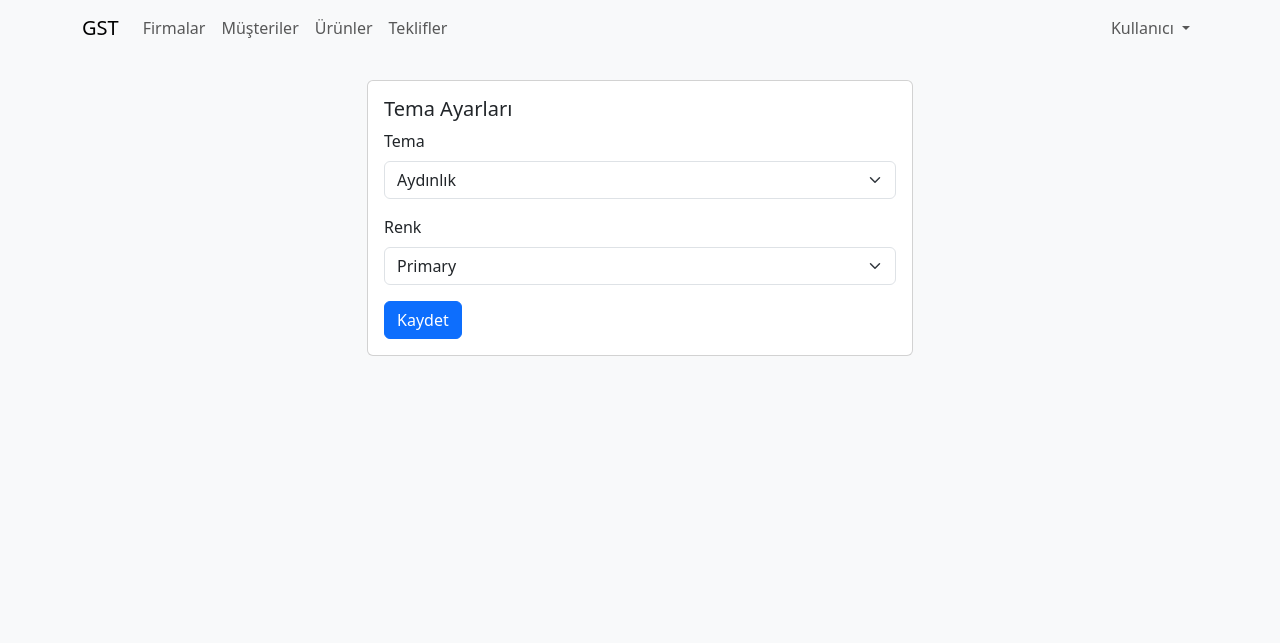
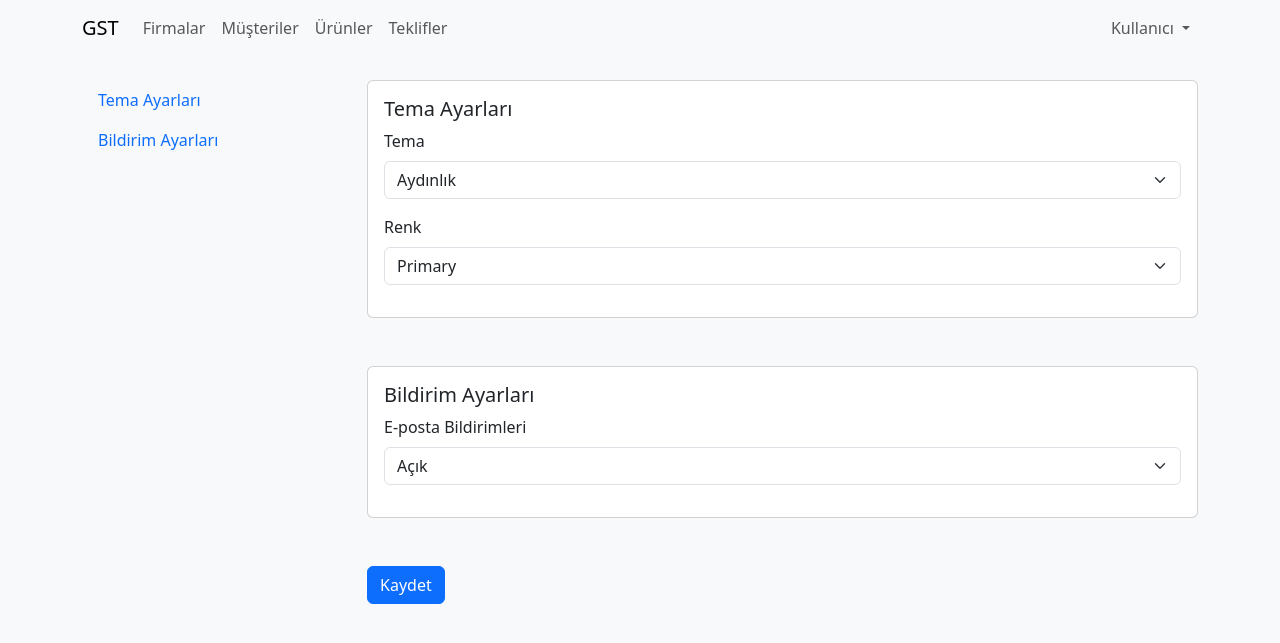
Before and after one commit to hakanicellioglu/gst, a PHP site: page /settings in a window 1280 px wide. Shown: the top 643 px of the page. Run offline with PHP 8.4, Linux system fonts and the light colour scheme; the visitor is signed in with stand-in values (Sample User, id 1).

Commit message:
Add sidebar and notification settings

```diff
--- /dev/null
+++ b/helpers/notifications.php
@@ -0,0 +1,33 @@
+<?php
+if (session_status() === PHP_SESSION_NONE) {
+    session_start();
+}
+
+function set_notification_pref(bool $enabled): void
+{
+    $_SESSION['notify_email'] = $enabled;
+}
+
+function get_notification_pref(): bool
+{
+    return $_SESSION['notify_email'] ?? true;
+}
+
+function load_notification_settings(PDO $pdo): void
+{
+    if (!isset($_SESSION['user']['id'])) {
+        return;
+    }
+    $query = "SELECT value FROM settings WHERE user_id = ? AND `key` = 'notify_email'";
+    try {
+        $stmt = $pdo->prepare($query);
+        $stmt->execute([$_SESSION['user']['id']]);
+        $val = $stmt->fetchColumn();
+        if ($val !== false && !isset($_SESSION['notify_email'])) {
+            set_notification_pref((bool) json_decode($val, true));
+        }
+    } catch (PDOException $e) {
+        // ignore errors
+    }
+}
+?>
--- a/settings.php
+++ b/settings.php
@@ -2,6 +2,7 @@
 require_once 'config.php';
 require_once 'helpers/theme.php';
 require_once 'helpers/audit.php';
+require_once 'helpers/notifications.php';
 if (session_status() === PHP_SESSION_NONE) {
     session_start();
 }
@@ -13,12 +14,15 @@ if (!isset($_SESSION['user'])) {
 $errors = [];
 $success = '';
 load_theme_settings($pdo);
+load_notification_settings($pdo);
 
 if ($_SERVER['REQUEST_METHOD'] === 'POST') {
     $theme = $_POST['theme'] ?? 'light';
     $color = $_POST['color'] ?? 'primary';
+    $notify = isset($_POST['notify_email']) ? (bool)$_POST['notify_email'] : true;
     set_theme($theme);
     set_color($color);
+    set_notification_pref($notify);
 
     try {
         $pdo->beginTransaction();
@@ -43,6 +47,16 @@ if ($_SERVER['REQUEST_METHOD'] === 'POST') {
             ':user' => $_SESSION['user']['id'],
             ':val'  => json_encode($color)
         ]);
+        // Save notification preference
+        $stmt = $pdo->prepare(
+            "INSERT INTO settings (user_id, `key`, value) " .
+            "VALUES (:user, 'notify_email', :val) " .
+            "ON DUPLICATE KEY UPDATE value = VALUES(value)"
+        );
+        $stmt->execute([
+            ':user' => $_SESSION['user']['id'],
+            ':val'  => json_encode($notify)
+        ]);
         $pdo->commit();
         logAction($pdo, 'settings', $_SESSION['user']['id'], 'update');
         $success = 'Ayarlar kaydedildi.';
@@ -60,14 +74,17 @@ if ($_SERVER['REQUEST_METHOD'] === 'POST') {
     <title>Ayarlar</title>
     <link href="<?php echo theme_css(); ?>" rel="stylesheet">
 </head>
-<body class="bg-light">
+<body class="bg-light" data-bs-spy="scroll" data-bs-target="#settingsMenu" data-bs-offset="100" tabindex="0">
     <?php include 'includes/header.php'; ?>
     <div class="container py-4">
-        <div class="row justify-content-center">
-            <div class="col-md-6">
-                <div class="card">
-                    <div class="card-body">
-                        <h5 class="card-title">Tema Ayarları</h5>
+        <div class="row">
+            <nav id="settingsMenu" class="col-md-3 mb-4">
+                <ul class="nav flex-column position-sticky" style="top:2rem">
+                    <li class="nav-item"><a class="nav-link active" href="#theme-settings">Tema Ayarları</a></li>
+                    <li class="nav-item"><a class="nav-link" href="#notification-settings">Bildirim Ayarları</a></li>
+                </ul>
+            </nav>
+            <div class="col-md-9">
                 <?php if ($success): ?>
                     <div class="alert alert-success">
                         <?php echo htmlspecialchars($success); ?>
@@ -79,6 +96,9 @@ if ($_SERVER['REQUEST_METHOD'] === 'POST') {
                     </div>
                 <?php endif; ?>
                 <form method="post">
+                    <section id="theme-settings" class="card mb-5">
+                        <div class="card-body">
+                            <h5 class="card-title">Tema Ayarları</h5>
                             <div class="mb-3">
                                 <label class="form-label" for="theme">Tema</label>
                                 <select id="theme" name="theme" class="form-select">
@@ -98,11 +118,23 @@ if ($_SERVER['REQUEST_METHOD'] === 'POST') {
                                     ?>
                                 </select>
                             </div>
+                        </div>
+                    </section>
+                    <section id="notification-settings" class="card mb-5">
+                        <div class="card-body">
+                            <h5 class="card-title">Bildirim Ayarları</h5>
+                            <div class="mb-3">
+                                <label class="form-label" for="notify_email">E-posta Bildirimleri</label>
+                                <select id="notify_email" name="notify_email" class="form-select">
+                                    <option value="1" <?php echo get_notification_pref() ? 'selected' : ''; ?>>Açık</option>
+                                    <option value="0" <?php echo !get_notification_pref() ? 'selected' : ''; ?>>Kapalı</option>
+                                </select>
+                            </div>
+                        </div>
+                    </section>
                     <button type="submit" class="btn btn-<?php echo get_color(); ?>">Kaydet</button>
                 </form>
             </div>
         </div>
     </div>
-        </div>
-    </div>
 </body></html>
```
Lines whose indentation alone changed are shown as unchanged.
